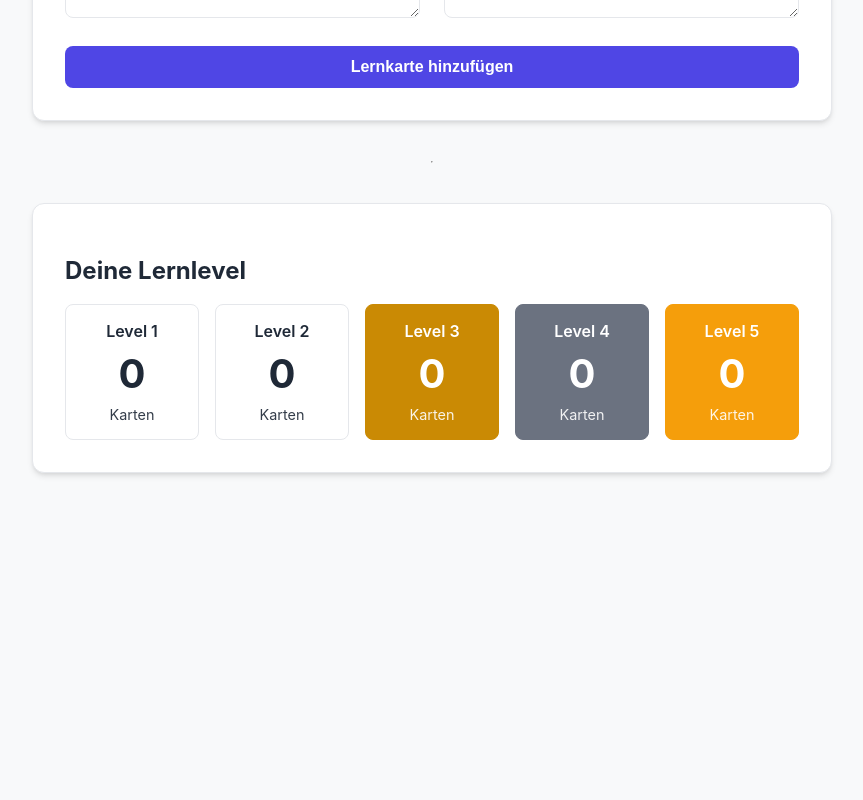
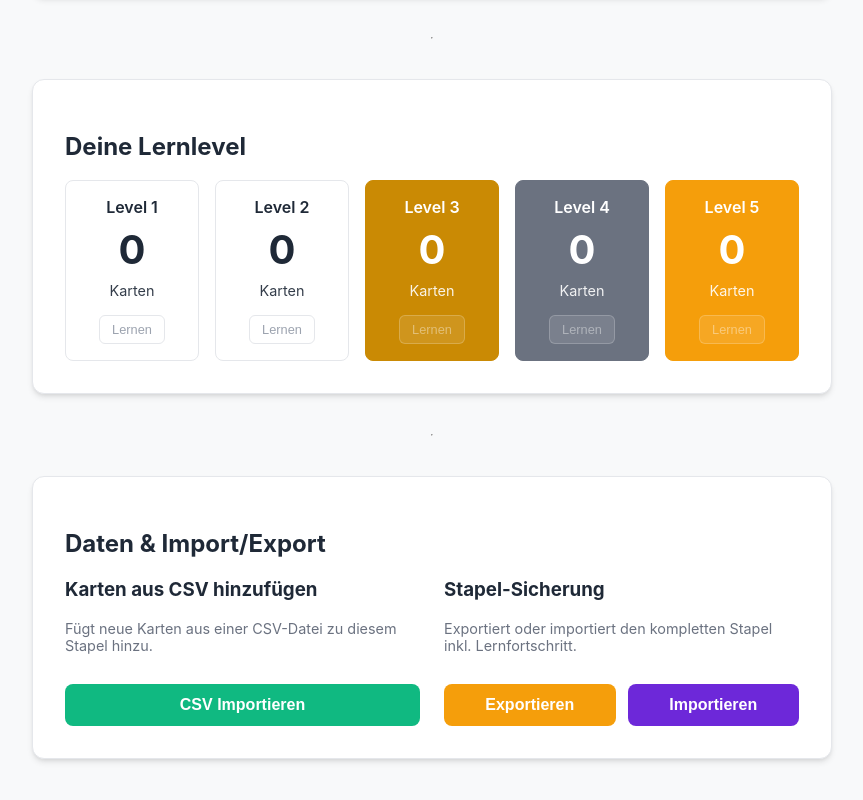
Before and after one commit to TaughtMe/vocabel-trainer-v2, a React (Create React App) app: page / in a window 1280 px wide. Shown: the part 490-1290 px from the top of the page, without its empty margins (208-1071 px from the left). Before the commit the page ends 1023 px from the top, so only its background shows below. Built offline with nearby package versions, Linux system fonts and the light colour scheme.

Commit message:
Import/Export-Funktionalität hinzugefügt

```diff
--- a/src/App.css
+++ b/src/App.css
@@ -202,3 +202,100 @@ textarea {
   background-color: transparent;
   color: var(--text-color); /* Wird beim Hovern dunkler */
 }
+
+/* NEU: Styling für den kleinen "Lernen"-Button in den Level-Boxen */
+.button-level-lernen {
+  background-color: rgba(255, 255, 255, 0.2); /* Leicht durchsichtig */
+  color: white;
+  border: 1px solid white;
+  padding: 6px 12px;
+  font-size: 0.8rem;
+  font-weight: normal;
+  border-radius: 6px;
+  margin-top: 1rem;
+}
+
+.level-1 .button-level-lernen,
+.level-2 .button-level-lernen {
+  background-color: #e5e7eb;
+  color: var(--text-color);
+  border-color: #d1d5db;
+}
+
+.button-level-lernen:hover:not(:disabled) {
+  background-color: rgba(255, 255, 255, 0.4);
+}
+
+.level-1 .button-level-lernen:hover:not(:disabled),
+.level-2 .button-level-lernen:hover:not(:disabled) {
+   background-color: #d1d5db;
+}
+
+.button-level-lernen:disabled {
+  background-color: rgba(255, 255, 255, 0.1);
+  border-color: rgba(255, 255, 255, 0.2);
+  color: rgba(255, 255, 255, 0.4);
+}
+
+.level-1 .button-level-lernen:disabled,
+.level-2 .button-level-lernen:disabled {
+  background-color: transparent;
+  border-color: #e5e7eb;
+  color: #9ca3af;
+}
+
+/* NEU: Styling für die Datenmanagement-Sektion */
+.import-export-container {
+  display: grid;
+  grid-template-columns: 1fr 1fr;
+  gap: 1.5rem;
+}
+
+.import-export-container h3 {
+  margin-top: 0;
+}
+
+.import-export-container p {
+  color: var(--text-color-light);
+  font-size: 0.9rem;
+  min-height: 50px; /* Sorgt für gleiche Höhe, auch bei wenig Text */
+}
+
+/* NEU: Button-Varianten für Erfolg (Grün) und Warnung (Orange) */
+.button-success {
+  background-color: var(--success-color);
+}
+.button-success:hover {
+  background-color: var(--success-color-hover);
+}
+
+.button-warning {
+  background-color: var(--warning-color);
+}
+.button-warning:hover {
+  background-color: var(--warning-color-hover);
+}
+
+/* ÄNDERUNG: Passen Sie das Grid-Layout an */
+.import-export-container {
+  display: grid;
+  grid-template-columns: 1fr 1fr; /* Behält das 2-Spalten-Layout bei */
+  gap: 1.5rem;
+}
+
+/* NEU: Button-Gruppe für Export/Import nebeneinander */
+.button-group {
+  display: flex;
+  gap: 0.75rem;
+}
+.button-group button {
+  width: 100%; /* Lässt beide Buttons die Gruppe füllen */
+}
+
+/* NEU: Button-Variante für Akzent (Lila) */
+.button-accent {
+  background-color: var(--accent-color);
+}
+.button-accent:hover {
+  background-color: var(--accent-color-hover);
+}
--- a/src/App.js
+++ b/src/App.js
@@ -1,8 +1,9 @@
 import React, { useState, useEffect } from 'react';
 import './App.css';
 import VokabelListe from './VokabelListe.js';
-import VokabelEingabe from './VokabelEingabe.js'; // FEHLER 1: Dieser Import hat gefehlt.
+import VokabelEingabe from './VokabelEingabe.js';
 import LernModus from './LernModus.js';
+import DatenManagement from './DatenManagement.js';
 
 const APP_STORAGE_KEY = 'vokabeltrainer-vokabeln';
 
@@ -12,74 +13,73 @@ function App() {
     return gespeicherteVokabeln ? JSON.parse(gespeicherteVokabeln) : [];
   });
 
-  // FEHLER 2: Der State für neueVokabel wurde entfernt, da er jetzt in VokabelEingabe.js lebt.
-  const [isLernmodus, setIsLernmodus] = useState(false);
-  const [aktuelleVokabel, setAktuelleVokabel] = useState(null);
-  const [userAntwort, setUserAntwort] = useState('');
-  const [feedback, setFeedback] = useState('');
+  // NEU: Hält die Karten für die aktuelle Runde. null = keine Runde aktiv.
+  const [quizSession, setQuizSession] = useState(null);
 
   useEffect(() => {
     localStorage.setItem(APP_STORAGE_KEY, JSON.stringify(vokabeln));
   }, [vokabeln]);
 
-  // FEHLER 3: handleInputChange und handleSubmit wurden durch diese eine Funktion ersetzt.
   const addVokabel = (vokabel) => {
     const vokabelMitLevel = { ...vokabel, id: Date.now(), level: 1 };
     setVokabeln(alteVokabeln => [...alteVokabeln, vokabelMitLevel]);
   };
 
-  const lerneVokabel = () => {
-    if (vokabeln.length > 0) {
-      const sortedVokabeln = [...vokabeln].sort((a, b) => a.level - b.level);
-      setAktuelleVokabel(sortedVokabeln[0]);
-      setIsLernmodus(true);
-      setFeedback('');
-      setUserAntwort('');
-    }
+  // NEU: Überschreibt den aktuellen Stapel mit importierten Vokabeln.
+const handleStapelImport = (importierteVokabeln) => {
+  if (!Array.isArray(importierteVokabeln)) {
+    alert("Fehler: Die Import-Datei hat ein ungültiges Format.");
+    return;
+  }
+  const bestaetigt = window.confirm(
+    "Achtung! Dies ersetzt alle aktuell gespeicherten Vokabeln. Fortfahren?"
+  );
+  if (bestaetigt) {
+    setVokabeln(importierteVokabeln);
+  }
+};
+
+// NEU: Fügt neue Vokabeln aus einem CSV-Import zur bestehenden Liste hinzu.
+const handleCsvImport = (neueVokabeln) => {
+  if (!Array.isArray(neueVokabeln) || neueVokabeln.length === 0) {
+    alert("Keine gültigen Vokabeln in der CSV-Datei gefunden.");
+    return;
+  }
+  // Fügt die neuen Vokabeln zur bestehenden Liste hinzu
+  setVokabeln(alteVokabeln => [...alteVokabeln, ...neueVokabeln]);
+  alert(`${neueVokabeln.length} Vokabel(n) erfolgreich importiert!`);
+};
+
+  // NEU: Startet eine Runde mit den Karten eines bestimmten Levels.
+  const startQuizForLevel = (level) => {
+    const kartenFuerLevel = vokabeln.filter(v => v.level === level);
+    // Mische die Karten für eine zufällige Reihenfolge
+    const gemischteKarten = [...kartenFuerLevel].sort(() => Math.random() - 0.5);
+    setQuizSession(gemischteKarten);
   };
 
-
-  const pruefeAntwort = () => {
-    let isCorrect = userAntwort.trim().toLowerCase() === aktuelleVokabel.fremdsprache.trim().toLowerCase();
-
-    const aktualisierteVokabeln = vokabeln.map(v => {
-      if (v.id === aktuelleVokabel.id) {
-        if (isCorrect) {
-          setFeedback('Richtig!');
-          return { ...v, level: Math.min(v.level + 1, 5) };
-        } else {
-          setFeedback(`Falsch. Richtig ist: ${aktuelleVokabel.fremdsprache}`);
-          return { ...v, level: 1 };
-        }
-      }
-      return v;
+  // NEU: Beendet eine Runde und aktualisiert die Level der Vokabeln.
+  const handleSessionEnd = (gelernteKarten) => {
+    const neueVokabeln = vokabeln.map(originalVokabel => {
+      const gelernteVersion = gelernteKarten.find(g => g.id === originalVokabel.id);
+      return gelernteVersion || originalVokabel;
     });
-
-    setVokabeln(aktualisierteVokabeln);
+    setVokabeln(neueVokabeln);
+    setQuizSession(null); // Beendet die Quiz-Runde
   };
 
-return (
-    isLernmodus ? (
-      <LernModus
-        aktuelleVokabel={aktuelleVokabel}
-        userAntwort={userAntwort}
-        feedback={feedback}
-        onAntwortChange={(e) => setUserAntwort(e.target.value)}
-        onPruefen={pruefeAntwort}
-        onWeiter={lerneVokabel}
-        onBeenden={() => setIsLernmodus(false)}
-      />
+  return (
+    quizSession ? (
+      <LernModus session={quizSession} onSessionEnd={handleSessionEnd} />
     ) : (
       <div className="App">
-        <header className="App-header"><h1>Vokabeltrainer</h1></header>
+        <header className="App-header"><h1>Meine Lernstapel</h1></header>
         <main>
-          <button onClick={lerneVokabel} disabled={vokabeln.length === 0}>
-            Lernen starten
-          </button>
-          <hr />
           <VokabelEingabe onVokabelHinzufuegen={addVokabel} />
           <hr />
-          <VokabelListe vokabeln={vokabeln} />
+          <VokabelListe vokabeln={vokabeln} onLernenStarten={startQuizForLevel} />
+          <hr />
+          <DatenManagement vokabeln={vokabeln} onStapelImport={handleStapelImport} />
         </main>
       </div>
     )
--- /dev/null
+++ b/src/DatenManagement.js
@@ -0,0 +1,110 @@
+import React, { useRef } from 'react';
+
+function DatenManagement({ vokabeln, onStapelImport, onCsvImport }) {
+  // Refs für die zwei unsichtbaren Datei-Inputs
+  const jsonInputRef = useRef(null);
+  const csvInputRef = useRef(null);
+
+  const handleExport = () => {
+    // ... unveränderte Export-Logik ...
+    if (vokabeln.length === 0) {
+      alert("Es gibt keine Vokabeln zum Exportieren.");
+      return;
+    }
+    const jsonString = JSON.stringify(vokabeln, null, 2);
+    const blob = new Blob([jsonString], { type: "application/json" });
+    const url = URL.createObjectURL(blob);
+    const link = document.createElement('a');
+    link.href = url;
+    link.download = `vokabeln-backup-${new Date().toISOString().slice(0, 10)}.json`;
+    document.body.appendChild(link);
+    link.click();
+    document.body.removeChild(link);
+    URL.revokeObjectURL(url);
+  };
+
+  const handleJsonImportClick = () => {
+    jsonInputRef.current.click();
+  };
+
+  const handleJsonFileImport = (event) => {
+    // ... unveränderte JSON-Import-Logik ...
+    const file = event.target.files[0];
+    if (!file) return;
+    const reader = new FileReader();
+    reader.onload = (e) => {
+      try {
+        const importierteVokabeln = JSON.parse(e.target.result);
+        onStapelImport(importierteVokabeln);
+      } catch (error) {
+        alert("Fehler beim Lesen der Datei. Bitte stellen Sie sicher, dass es eine gültige Backup-Datei ist.");
+      }
+    };
+    reader.readAsText(file);
+    event.target.value = null;
+  };
+
+  // NEU: Logik für den CSV-Import
+  const handleCsvImportClick = () => {
+    csvInputRef.current.click();
+  };
+
+  const handleCsvFileImport = (event) => {
+    const file = event.target.files[0];
+    if (!file) return;
+    const reader = new FileReader();
+    reader.onload = (e) => {
+      try {
+        const text = e.target.result;
+        const lines = text.split(/\r?\n/); // Teilt den Text in Zeilen
+        const neueVokabeln = lines
+          .map((line, index) => {
+            const columns = line.split(',');
+            if (columns.length === 2 && columns[0].trim() !== '' && columns[1].trim() !== '') {
+              return {
+                deutsch: columns[0].trim(),
+                fremdsprache: columns[1].trim(),
+                level: 1,
+                id: Date.now() + index // Eindeutige ID für jeden Import
+              };
+            }
+            return null;
+          })
+          .filter(vokabel => vokabel !== null); // Entfernt ungültige oder leere Zeilen
+
+        onCsvImport(neueVokabeln);
+      } catch (error) {
+        alert("Fehler beim Verarbeiten der CSV-Datei.");
+      }
+    };
+    reader.readAsText(file);
+    event.target.value = null;
+  };
+
+  return (
+    <div className="card">
+      <input type="file" ref={jsonInputRef} style={{ display: 'none' }} accept=".json" onChange={handleJsonFileImport} />
+      <input type="file" ref={csvInputRef} style={{ display: 'none' }} accept=".csv, text/csv" onChange={handleCsvFileImport} />
+
+      <h2>Daten & Import/Export</h2>
+      <div className="import-export-container">
+        <div>
+          <h3>Karten aus CSV hinzufügen</h3>
+          <p>Fügt neue Karten aus einer CSV-Datei zu diesem Stapel hinzu.</p>
+          <button onClick={handleCsvImportClick} className="button-full-width button-success">CSV Importieren</button>
+        </div>
+
+        <div className="stapel-sicherung">
+          <h3>Stapel-Sicherung</h3>
+          <p>Exportiert oder importiert den kompletten Stapel inkl. Lernfortschritt.</p>
+          <div className="button-group">
+            <button onClick={handleExport} className="button-warning">Exportieren</button>
+            <button onClick={handleJsonImportClick} className="button-accent">Importieren</button>
+          </div>
+        </div>
+      </div>
+    </div>
+  );
+}
+
+export default DatenManagement;
--- a/src/VokabelListe.js
+++ b/src/VokabelListe.js
@@ -1,6 +1,7 @@
 import React from 'react';
 
-function VokabelListe({ vokabeln }) {
+// NEU: onLernenStarten wird hier empfangen
+function VokabelListe({ vokabeln, onLernenStarten }) {
   const levels = [1, 2, 3, 4, 5];
 
   const getVokabelnFuerLevel = (level) => {
@@ -11,14 +12,23 @@ function VokabelListe({ vokabeln }) {
     <div className="card">
       <h2>Deine Lernlevel</h2>
       <div className="level-container">
-        {levels.map(level => (
-          <div key={level} className={`level-box level-${level}`}>
-            <div className="level-header">Level {level}</div>
-            <div className="level-count">{getVokabelnFuerLevel(level)}</div>
-            <div className="level-label">Karten</div>
-            {/* Der "Lernen"-Button kann später hinzugefügt werden */}
-          </div>
-        ))}
+        {levels.map(level => {
+          const kartenAnzahl = getVokabelnFuerLevel(level);
+          return (
+            <div key={level} className={`level-box level-${level}`}>
+              <div className="level-header">Level {level}</div>
+              <div className="level-count">{kartenAnzahl}</div>
+              <div className="level-label">Karten</div>
+              <button
+                className="button-level-lernen"
+                disabled={kartenAnzahl === 0}
+                onClick={() => onLernenStarten(level)}
+              >
+                Lernen
+              </button>
+            </div>
+          );
+        })}
       </div>
     </div>
   );
--- a/src/index.css
+++ b/src/index.css
@@ -14,6 +14,12 @@
   --level-4-bg: #6b7280; /* Grau */
   --level-5-bg: #f59e0b; /* Orange/Gold */
   --card-shadow: 0 4px 6px -1px rgba(0, 0, 0, 0.1), 0 2px 4px -2px rgba(0, 0, 0, 0.1); /* Schatten für Karten */
+  --success-color: #10b981; /* Grün */
+  --success-color-hover: #059669;
+  --warning-color: #f59e0b; /* Orange/Gold (verwenden wir wieder) */
+  --warning-color-hover: #d97706;
+  --accent-color: #6d28d9; /* Lila */
+  --accent-color-hover: #5b21b6;
 }
 
 body {
```
Also changed, not shown: src/LernModus.js (+60 -21 lines).
